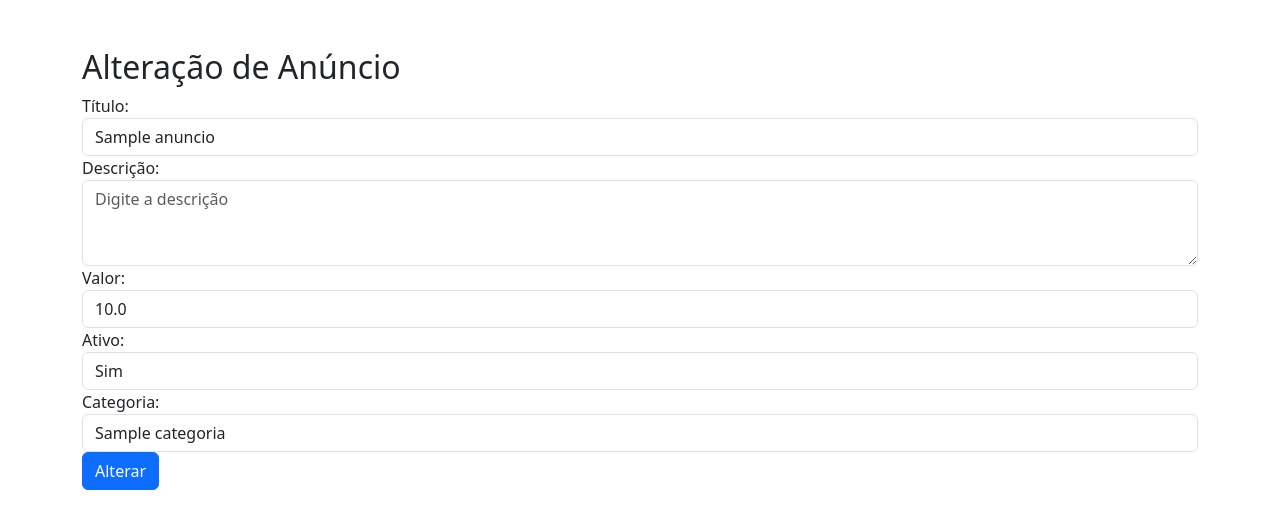
After one commit to Gustavolpp/cbnet, a Flask app: page /anuncio/editar/1 in a window 1280 px wide. The commit adds this page. Shown: the top 529 px of the page. Run offline with Flask 2, Linux system fonts and the light colour scheme; tables that the repository leaves empty hold one stand-in row (values such as "Sample post"); some libraries are stand-ins or nearby versions.

```diff
--- a/app.py
+++ b/app.py
@@ -7,6 +7,7 @@ app.config['SQLALCHEMY_DATABASE_URI'] = 'mysql://root:toledo2022@localhost:3306/
 app.config['SQLALCHEMY_TRACK_MODIFICATIONS'] = False
 
 db = SQLAlchemy(app)
+
 
 class Usuario(db.Model):
     __tablename__ = "usuario"
@@ -27,6 +28,34 @@ class Usuario(db.Model):
         self.tipo = tipo
 
 
+class Categoria(db.Model):
+    __tablename__ = "categoria"
+    id = db.Column('cat_id', db.Integer, primary_key=True)
+    nome = db.Column('cat_nome', db.String(256))
+    desc = db.Column('cat_desc', db.String(256))
+
+    def __init__(self, nome, desc):
+        self.nome = nome
+        self.desc = desc
+
+
+class Anuncio(db.Model):
+    __tablename__ = "anuncio"
+    id = db.Column('anu_id', db.Integer, primary_key=True)
+    titulo = db.Column('anu_titulo', db.String(256))
+    desc = db.Column('anu_desc', db.String(256))
+    ativo = db.Column('anu_ativo', db.Boolean)
+    valor = db.Column('anu_valor', db.Float)
+    cat_id = db.Column('cat_id', db.Integer, db.ForeignKey("categoria.cat_id"))
+
+    def __init__(self, titulo, desc, ativo, valor, cat_id):
+        self.titulo = titulo
+        self.desc = desc
+        self.ativo = ativo
+        self.valor = valor
+        self.cat_id = cat_id
+
+
 @app.route("/")
 def index():
     return render_template('index.html')
@@ -34,7 +63,7 @@ def index():
 
 @app.route("/cadastro/usuario")
 def cadUsuario():
-    return render_template('cadastro_usuario.html', usuarios=Usuario.query.all(), titulo="Usuario")
+    return render_template('cadastro_usuario.html', usuarios=Usuario.query.all())
 
 
 @app.route("/cadastro/novousuario", methods=['POST'])
@@ -71,14 +100,80 @@ def deletarusuario(id):
     db.session.commit()
     return redirect(url_for('cadUsuario'))
 
+
+
 @app.route("/cadastro/categoria")
 def cadCategoria():
-    return render_template('cadastro_categoria.html')
+    return render_template('cadastro_categoria.html', categorias=Categoria.query.all())
+
+
+@app.route("/cadastro/novacategoria", methods=['POST'])
+def novacategoria():
+    categoria = Categoria(request.form.get('nome'),
+                          request.form.get('desc'))
+    db.session.add(categoria)
+    db.session.commit()
+    return redirect(url_for('cadCategoria'))
+
+
+@app.route("/categoria/editar/<int:id>", methods=['GET','POST'])
+def editarcategoria(id):
+    categoria = Categoria.query.get(id)
+    if request.method == 'POST':
+        categoria.nome = request.form.get('nome')
+        categoria.desc = request.form.get('desc')
+
+        db.session.add(categoria)
+        db.session.commit()
+        return redirect(url_for('cadCategoria'))
+    return render_template('ecategoria.html', categoria=categoria)
+
+
+@app.route("/categoria/deletar/<int:id>")
+def deletarcategoria(id):
+    categoria = Categoria.query.get(id)
+    db.session.delete(categoria)
+    db.session.commit()
+    return redirect(url_for('cadCategoria'))
 
 
 @app.route("/cadastro/anuncio")
 def cadAnuncio():
-    return render_template('cadastro_anuncio.html')
+    return render_template('cadastro_anuncio.html', anuncios=Anuncio.query.all(), categorias=Categoria.query.all())
+
+
+@app.route("/cadastro/novoanuncio", methods=['POST'])
+def novoanuncio():
+    anuncio = Anuncio(request.form.get('titulo'),
+                      request.form.get('desc'),
+                      request.form.get('ativo') == '1',
+                      request.form.get('valor'),
+                      request.form.get('categoria'))
+    db.session.add(anuncio)
+    db.session.commit()
+    return redirect(url_for('cadAnuncio'))
+
+@app.route("/anuncio/editar/<int:id>", methods=['GET','POST'])
+def editaranuncio(id):
+    anuncio = Anuncio.query.get(id)
+    if request.method == 'POST':
+        anuncio.titulo = request.form.get('titulo')
+        anuncio.desc = request.form.get('desc')
+        anuncio.ativo = request.form.get('ativo') == '1'
+        anuncio.valor = request.form.get('valor')
+        anuncio.cat_id = request.form.get('categoria')
+
+        db.session.add(anuncio)
+        db.session.commit()
+        return redirect(url_for('cadAnuncio'))
+    return render_template('eanuncio.html', anuncio=anuncio, categorias=Categoria.query.all())
+
+@app.route("/anuncio/deletar/<int:id>")
+def deletaranuncio(id):
+    anuncio = Anuncio.query.get(id)
+    db.session.delete(anuncio)
+    db.session.commit()
+    return redirect(url_for('cadAnuncio'))
 
 
 @app.route("/anuncio")
--- /dev/null
+++ b/templates/eanuncio.html
@@ -0,0 +1,48 @@
+<!DOCTYPE html>
+<html lang="en">
+<head>
+    <meta charset="UTF-8">
+    <meta name="viewport" content="width=device-width, initial-scale=1.0">
+    <title>Cadastro de Usuário</title>
+    <link rel="stylesheet" href="../../static/css/bootstrap.css">
+</head>
+<body>
+
+<div class="container mt-5">
+    <h2>Alteração de Anúncio</h2>
+    <form action="/anuncio/editar/{{anuncio.id}}" method="post">
+        <div class="form-group">
+            <label for="titulo">Título:</label>
+            <input type="text" class="form-control" id="titulo" name="titulo" value="{{anuncio.titulo}}" placeholder="Digite o título" required>
+        </div>
+        <div class="form-group">
+            <label for="desc">Descrição:</label>
+            <textarea class="form-control" id="desc" name="desc" rows="3" value="{{anuncio.desc}}" placeholder="Digite a descrição" required></textarea>
+        </div>
+        <div class="form-group">
+            <label for="valor">Valor:</label>
+            <input type="number" class="form-control" id="valor" name="valor" value="{{anuncio.valor}}" placeholder="Digite o valor" required>
+        </div>
+        <div class="form-group">
+            <label for="ativo">Ativo:</label>
+            <select class="form-control" name="ativo" id="ativo">
+                <option value="1">Sim</option>
+                <option value="0">Não</option>
+            </select>
+        </div>
+        <div class="form-group">
+            <label for="categoria">Categoria:</label>
+            <select class="form-control" name="categoria" id="categoria">
+                {% for categoria in categorias %}
+                    <option value="{{ categoria.id }}" {% if categoria.id == anuncio.cat_id %}selected{% endif %}>
+                        {{ categoria.nome }}
+                    </option>
+                {% endfor %}
+            </select>
+        </div>
+        <button type="submit" class="btn btn-primary">Alterar</button>
+    </form>
+</div>
+
+</body>
+</html>
--- a/templates/eusuario.html
+++ b/templates/eusuario.html
@@ -4,13 +4,12 @@
     <meta charset="UTF-8">
     <meta name="viewport" content="width=device-width, initial-scale=1.0">
     <title>Cadastro de Usuário</title>
-    <!-- Adicione o link para o CSS do Bootstrap -->
     <link rel="stylesheet" href="../../static/css/bootstrap.css">
 </head>
 <body>
 
 <div class="container mt-5">
-    <h2>Cadastro de Usuário</h2>
+    <h2>Alteração de Usuário</h2>
     <form action="/usuario/editar/{{usuario.id}}" method="post">
         <div class="form-group">
             <label for="nome">Nome:</label>
--- a/templates/index.html
+++ b/templates/index.html
@@ -18,10 +18,10 @@
                     <a href={{url_for("cadUsuario")}}>Cadastro de Usuário</a>
                 </li>
                 <li class="list-group-item">
-                    <a href="cadastro_categoria.html">Cadastro de Categoria</a>
+                    <a href={{url_for("cadCategoria")}}>Cadastro de Categoria</a>
                 </li>
                 <li class="list-group-item">
-                    <a href="cadastro_anuncio.html">Cadastro de Anúncio</a>
+                    <a href={{url_for("cadAnuncio")}}>Cadastro de Anúncio</a>
                 </li>
                 <li class="list-group-item">
                     <a href="login.html">Login</a>
```
Also changed, not shown: templates/cadastro_anuncio.html (+67 -2 lines), templates/cadastro_categoria.html (+41 -2 lines), templates/cadastro_usuario.html (+5 -6 lines), templates/ecategoria.html (added, +27 -0 lines), templates/pagnaoencontrada.html (added, +12 -0 lines).
